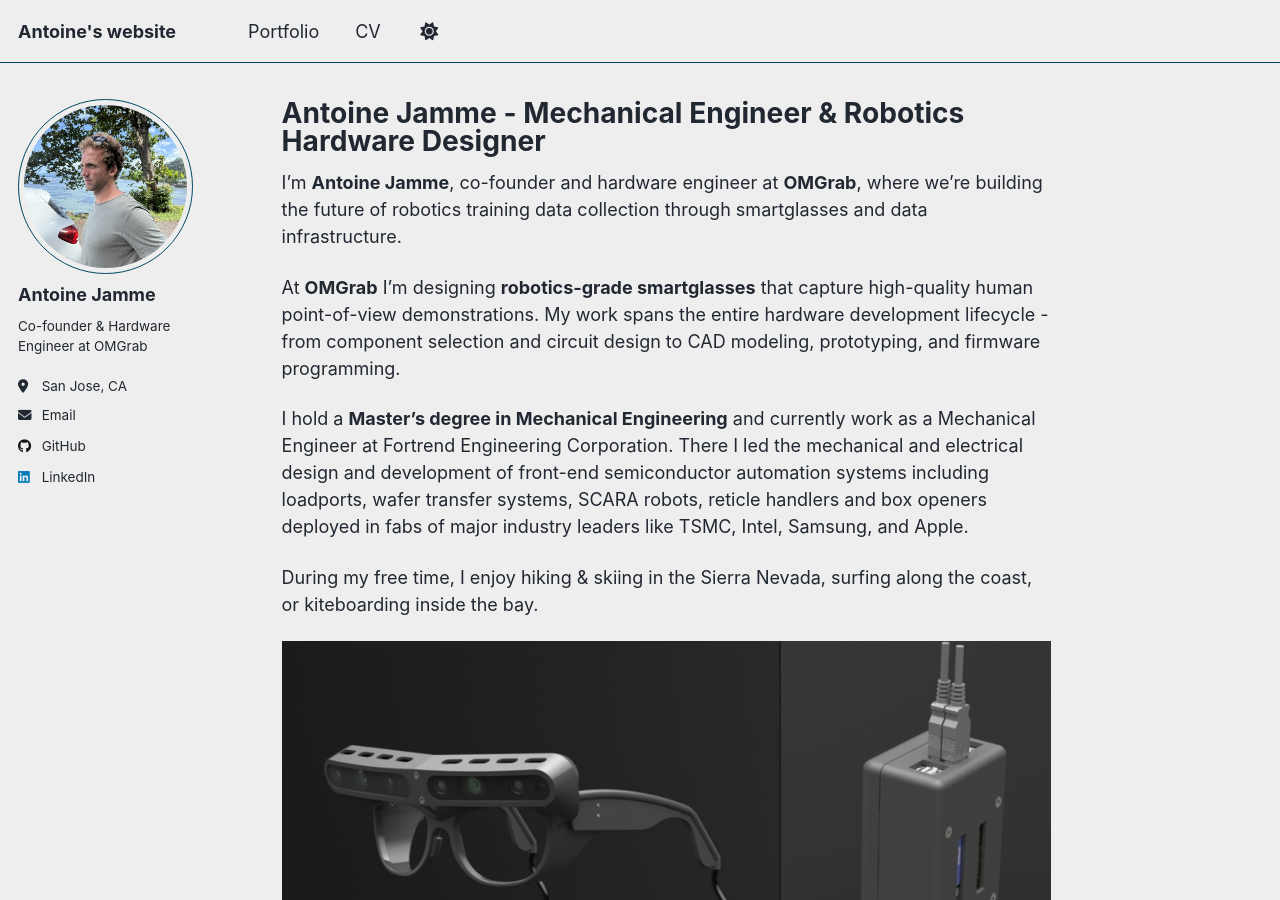
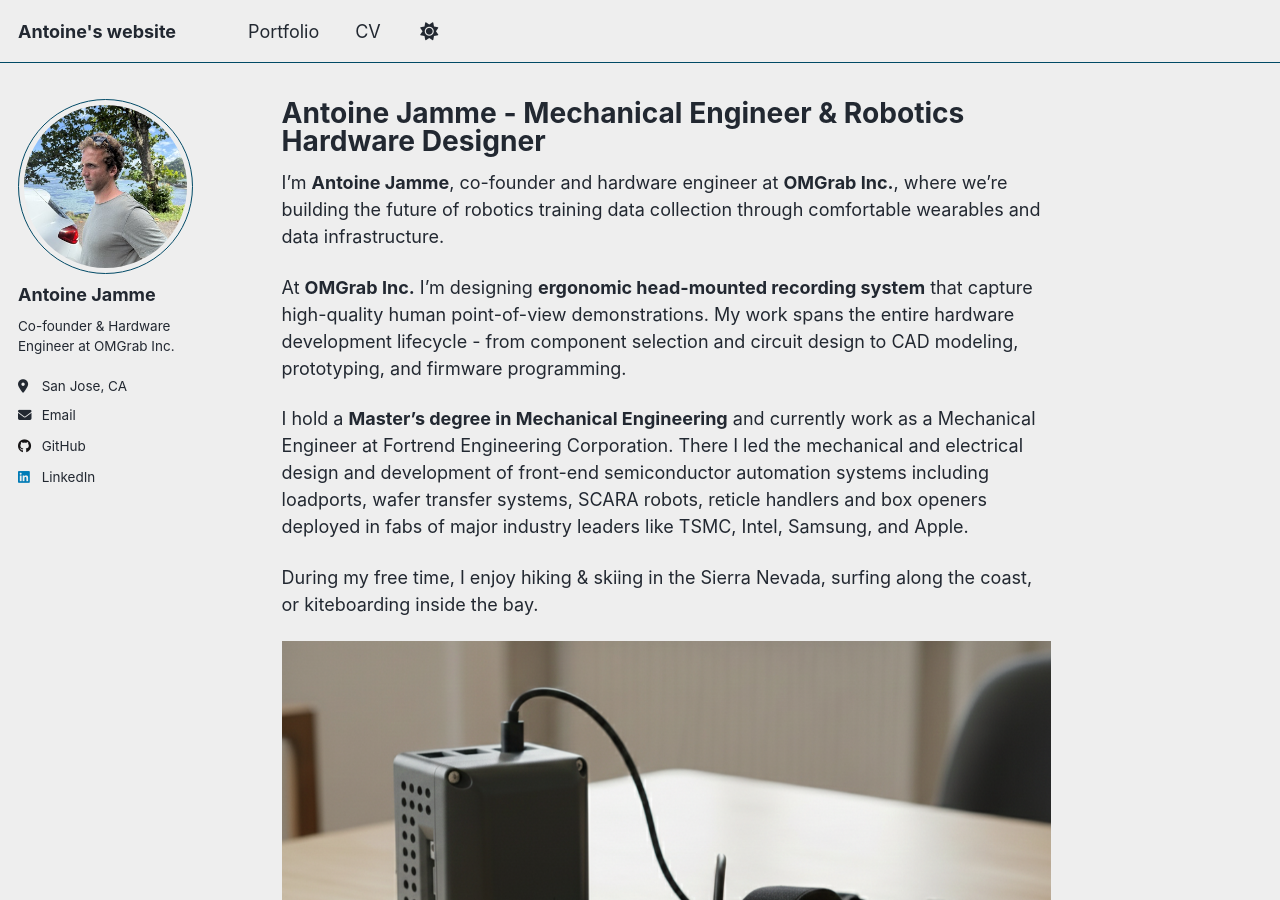
Before and after one commit to AntoineJamme/antoinejamme.github.io, a Jekyll site: the page built from _pages/about.md, in a window 1280 px wide and 900 px high. Built offline with Jekyll 4.4.1, drawn with Linux system fonts in a browser that asks for light colours; a script that is not in the unit is left out.

Commit message:
Update branding to OMGrab Inc. and replace hardware.PNG image

```diff
--- a/_config.yml
+++ b/_config.yml
@@ -12,7 +12,7 @@ site_theme               : "air" # Currently available options are "default", "a
 title                    : "Antoine's website"
 title_separator          : "-"
 name                     : &name "Antoine Jamme"
-description              : &description "Antoine Jamme - Mechanical Engineer & Co-founder at OMGrab. Expert in robotics hardware design, semiconductor automation systems, and smartglasses development. Based in San Jose, CA."   # Update this with a general description of your site, this is the default if not overridden by a page
+description              : &description "Antoine Jamme - Mechanical Engineer & Co-founder at OMGrab Inc.. Expert in robotics hardware design, semiconductor automation systems, and smartglasses development. Based in San Jose, CA."   # Update this with a general description of your site, this is the default if not overridden by a page
 url                      : "https://antoinejamme.github.io" # The base hostname & protocol for your site e.g. "https://[your GitHub username].github.io",
                                                           # or if you already have some other page hosted on Github then use "https://[your GitHub username].github.io/[Your Repo Name]"
 baseurl                  : "" # the subpath of your site, e.g. "/blog"
@@ -26,7 +26,7 @@ author:
   avatar           : "profile.jpg"
   name             : "Antoine Jamme"
   pronouns         : # example: "she/her"
-  bio              : "Co-founder & Hardware Engineer at OMGrab"
+  bio              : "Co-founder & Hardware Engineer at OMGrab Inc."
   location         : "San Jose, CA"
   employer         : #"Fortrend Engineering Corporation"
   uri              : # URL
@@ -141,7 +141,7 @@ facebook:
   app_id                 :
   publisher              :
 og_image                 : "profile.jpg"  # Social media default site image
-og_description           : "Antoine Jamme - Mechanical Engineer & Co-founder at OMGrab specializing in robotics hardware design"  # Social media default site image description
+og_description           : "Antoine Jamme - Mechanical Engineer & Co-founder at OMGrab Inc. specializing in robotics hardware design"  # Social media default site image description
 # For specifying social profiles
 # - https://developers.google.com/structured-data/customize/social-profiles
 social:
--- a/_includes/head/custom.html
+++ b/_includes/head/custom.html
@@ -23,7 +23,7 @@
   "jobTitle": "Mechanical Engineer & Co-founder",
   "worksFor": {
     "@type": "Organization",
-    "name": "OMGrab"
+    "name": "OMGrab Inc."
   },
   "alumniOf": [
     {
@@ -47,7 +47,7 @@
     "https://www.linkedin.com/in/antoine-jamme/",
     "https://github.com/AntoineJamme"
   ],
-  "description": "Mechanical Engineer and Co-founder at OMGrab specializing in robotics hardware design, semiconductor automation systems, and smartglasses development.",
+  "description": "Mechanical Engineer and Co-founder at OMGrab Inc. specializing in robotics hardware design, semiconductor automation systems, and smartglasses development.",
   "knowsAbout": [
     "Mechanical Engineering",
     "Robotics Hardware Design",
--- a/_pages/about.md
+++ b/_pages/about.md
@@ -1,16 +1,16 @@
 ---
 permalink: /
 title: "Antoine Jamme - Mechanical Engineer & Robotics Hardware Designer"
-description: "Co-founder at OMGrab building robotics-grade smartglasses. Mechanical Engineer with expertise in semiconductor automation, CAD design, and hardware development."
+description: "Co-founder at OMGrab Inc. building robotics-grade POV recording system. Mechanical Engineer with expertise in semiconductor automation, CAD design, and hardware development."
 author_profile: true
 redirect_from:
   - /about/
   - /about.html
 ---
 
-I'm **Antoine Jamme**, co-founder and hardware engineer at **OMGrab**, where we're building the future of robotics training data collection through smartglasses and data infrastructure.
+I'm **Antoine Jamme**, co-founder and hardware engineer at **OMGrab Inc.**, where we're building the future of robotics training data collection through comfortable wearables and data infrastructure.
 
-At **OMGrab** I'm designing **robotics-grade smartglasses** that capture high-quality human point-of-view demonstrations. My work spans the entire hardware development lifecycle - from component selection and circuit design to CAD modeling, prototyping, and firmware programming.
+At **OMGrab Inc.** I'm designing **ergonomic head-mounted recording system** that capture high-quality human point-of-view demonstrations. My work spans the entire hardware development lifecycle - from component selection and circuit design to CAD modeling, prototyping, and firmware programming.
 
 I hold a **Master's degree in Mechanical Engineering** and currently work as a Mechanical Engineer at Fortrend Engineering Corporation. There I led the mechanical and electrical design and development of front-end semiconductor automation systems including loadports, wafer transfer systems, SCARA robots, reticle handlers and box openers deployed in fabs of major industry leaders like TSMC, Intel, Samsung, and Apple.
 
```
Also changed, not shown: README.md (+4 -4 lines), _pages/404.md (+1 -1 lines), images/hardware.PNG.
